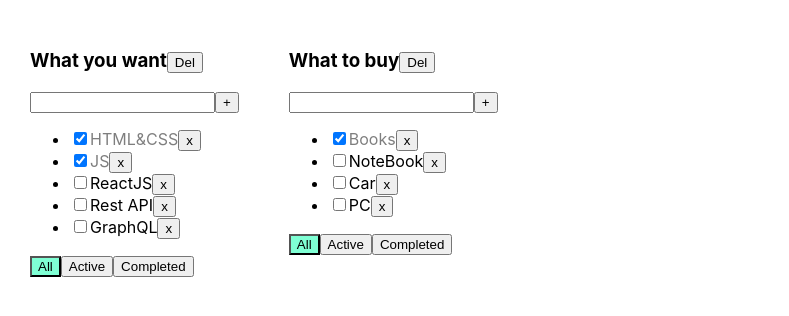
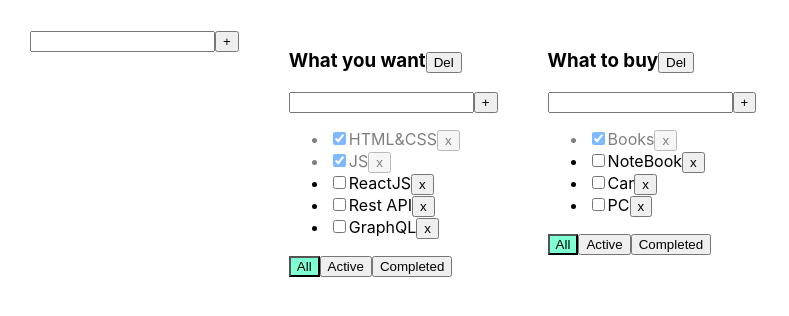
Before and after one commit to JudgEby/it-incubator-todolist-ts, a React (Create React App) app: page / in a window 1280 px wide. Shown: the top 316 px of the page, without its empty margins (0-789 px from the left). Built offline with nearby package versions, Linux system fonts and the light colour scheme.

Commit message:
completed lesson 6

```diff
--- a/src/App.tsx
+++ b/src/App.tsx
@@ -2,6 +2,7 @@ import React, { useState } from 'react'
 import './App.css'
 import { TaskType, Todolist } from './Todolist'
 import { v1 } from 'uuid'
+import AddItemForm from './components/AddItemForm'
 
 export type FilterValuesType = 'all' | 'active' | 'completed'
 
@@ -60,12 +61,43 @@ function App() {
     }
   }
 
+  function changeTaskTitle(
+    taskId: string,
+    todoListID: string,
+    title: string
+  ): void {
+    const searchedTask = tasks[todoListID].find((task) => task.id === taskId)
+
+    if (searchedTask) {
+      searchedTask.title = title
+      setTasks({ ...tasks })
+    }
+  }
+
+  function changeTodoLostTitle(todoListID: string, title: string) {
+    setTodoLists(
+      todoLists.map((tl) => {
+        if (tl.id === todoListID) {
+          return { ...tl, title: title }
+        }
+        return tl
+      })
+    )
+  }
+
   function changeTodoListFilter(value: FilterValuesType, todoListID: string) {
     setTodoLists(
       todoLists.map((tl) =>
         tl.id === todoListID ? { ...tl, filter: value } : tl
       )
     )
+  }
+
+  const addTodoList = (title: string) => {
+    const id = v1()
+    const newTodoList: TodoListType = { id: id, title: title, filter: 'all' }
+    setTodoLists([...todoLists, newTodoList])
+    setTasks({ ...tasks, [id]: [] })
   }
 
   const removeTodoList = (todoListID: string) => {
@@ -93,13 +125,20 @@ function App() {
         changeTodoListFilter={changeTodoListFilter}
         addTask={addTask}
         changeTaskStatus={changeTaskStatus}
+        changeTaskTitle={changeTaskTitle}
         filter={tl.filter}
         removeTodoList={removeTodoList}
+        changeTodoLostTitleHandler={changeTodoLostTitle}
       />
     )
   })
 
-  return <div className='App'>{todoListsComponents}</div>
+  return (
+    <div className='App'>
+      <AddItemForm addItem={addTodoList} />
+      {todoListsComponents}
+    </div>
+  )
 }
 
 export default App
--- a/src/Todolist.tsx
+++ b/src/Todolist.tsx
@@ -1,5 +1,7 @@
-import React, { ChangeEvent, KeyboardEvent, useState } from 'react'
+import React from 'react'
 import { FilterValuesType } from './App'
+import AddItemForm from './components/AddItemForm'
+import EditableSpan from './components/EditableSpan'
 
 export type TaskType = {
   id: string
@@ -17,32 +19,13 @@ type PropsType = {
   filter: FilterValuesType
   addTask: (title: string, todoListID: string) => void
   changeTaskStatus: (id: string, todoListID: string) => void
+  changeTaskTitle: (taskId: string, todoListID: string, title: string) => void
+  changeTodoLostTitleHandler: (todoListID: string, title: string) => void
 }
 
 export function Todolist(props: PropsType) {
-  let [title, setTitle] = useState('')
-  let [error, setError] = useState<null | string>(null)
-
-  const addTask = () => {
-    const trimmedTitle = title.trim()
-    if (trimmedTitle) {
-      props.addTask(trimmedTitle, props.todoListID)
-      setError(null)
-    } else {
-      setError('Title is required')
-    }
-    setTitle('')
-  }
-
-  const onChangeHandler = (e: ChangeEvent<HTMLInputElement>) => {
-    setTitle(e.currentTarget.value)
-  }
-
-  const onKeyPressHandler = (e: KeyboardEvent<HTMLInputElement>) => {
-    setError(null)
-    if (e.key === 'Enter') {
-      addTask()
-    }
+  const addTask = (title: string) => {
+    props.addTask(title, props.todoListID)
   }
 
   const onClickRemoveTodolistHandler = () =>
@@ -54,37 +37,42 @@ export function Todolist(props: PropsType) {
     props.changeTodoListFilter('active', props.todoListID)
   const onCompletedClickHandler = () =>
     props.changeTodoListFilter('completed', props.todoListID)
+  const changeTodoLostTitleHandler = (title: string) => {
+    props.changeTodoLostTitleHandler(props.todoListID, title)
+  }
 
   return (
     <div>
       <h3>
-        {props.title}
+        <EditableSpan
+          title={props.title}
+          changeTitleHandler={changeTodoLostTitleHandler}
+        />
         <button onClick={onClickRemoveTodolistHandler}>Del</button>
       </h3>
-      <div>
-        <input
-          className={error ? 'error' : ''}
-          value={title}
-          onChange={onChangeHandler}
-          onKeyPress={onKeyPressHandler}
-        />
-        <button onClick={addTask}>+</button>
-        {error && <div className={'errorMessage'}>{error}</div>}
-      </div>
+      <AddItemForm addItem={addTask} />
+
       <ul>
         {props.tasks.map((t) => {
           const onClickHandler = () => props.removeTask(t.id, props.todoListID)
           const isDoneHandler = () => {
             props.changeTaskStatus(t.id, props.todoListID)
           }
+
+          const changeTaskTitleHandler = (title: string) => {
+            props.changeTaskTitle(t.id, props.todoListID, title)
+          }
           return (
-            <li key={t.id}>
+            <li className={t.isDone ? 'isDone' : ''} key={t.id}>
               <input
                 type='checkbox'
                 checked={t.isDone}
                 onChange={isDoneHandler}
               />
-              <span className={t.isDone ? 'isDone' : ''}>{t.title}</span>
+              <EditableSpan
+                title={t.title}
+                changeTitleHandler={changeTaskTitleHandler}
+              />
               <button onClick={onClickHandler}>x</button>
             </li>
           )
--- /dev/null
+++ b/src/components/AddItemForm.tsx
@@ -0,0 +1,46 @@
+import React, { ChangeEvent, KeyboardEvent, useState } from 'react'
+
+type AddItemFormPT = {
+  addItem: (value: string) => void
+}
+
+const AddItemForm = ({ addItem }: AddItemFormPT) => {
+  let [title, setTitle] = useState('')
+  let [error, setError] = useState<null | string>(null)
+
+  const onChangeHandler = (event: ChangeEvent<HTMLInputElement>) => {
+    setTitle(event.currentTarget.value)
+  }
+
+  const onKeyPressHandler = (event: KeyboardEvent<HTMLInputElement>) => {
+    if (event.key === 'Enter') {
+      addItemLocal()
+    }
+  }
+
+  const addItemLocal = () => {
+    const trimmedTitle = title.trim()
+    if (trimmedTitle) {
+      addItem(trimmedTitle)
+      setError(null)
+    } else {
+      setError('Title is required')
+    }
+    setTitle('')
+  }
+
+  return (
+    <div>
+      <input
+        className={error ? 'error' : ''}
+        value={title}
+        onChange={onChangeHandler}
+        onKeyPress={onKeyPressHandler}
+      />
+      <button onClick={addItemLocal}>+</button>
+      {error && <div className={'errorMessage'}>{error}</div>}
+    </div>
+  )
+}
+
+export default AddItemForm
--- /dev/null
+++ b/src/components/EditableSpan.tsx
@@ -0,0 +1,44 @@
+import React, { useState, ChangeEvent, KeyboardEvent } from 'react'
+
+type EditableSpanType = {
+  title: string
+  changeTitleHandler: (title: string) => void
+}
+
+const EditableSpan = ({ title, changeTitleHandler }: EditableSpanType) => {
+  const [editMode, setEditMode] = useState(false)
+  let [inputValue, setInputValue] = useState(title)
+
+  const toggleMode = () => {
+    setEditMode(!editMode)
+  }
+
+  const onChangeHandler = (e: ChangeEvent<HTMLInputElement>) => {
+    setInputValue(e.currentTarget.value)
+  }
+
+  const onKeyDownHandler = (e: KeyboardEvent<HTMLInputElement>) => {
+    if (e.key === 'Enter') {
+      toggleMode()
+      changeTitleHandler(inputValue)
+    }
+  }
+
+  return editMode ? (
+    <input
+      type='text'
+      value={inputValue}
+      onBlur={() => {
+        toggleMode()
+        changeTitleHandler(inputValue)
+      }}
+      autoFocus={true}
+      onChange={(e) => onChangeHandler(e)}
+      onKeyDown={(e) => onKeyDownHandler(e)}
+    />
+  ) : (
+    <span onDoubleClick={toggleMode}>{title}</span>
+  )
+}
+
+export default EditableSpan
```
Also changed, not shown: src/components/Input.tsx (deleted, +0 -38 lines).
